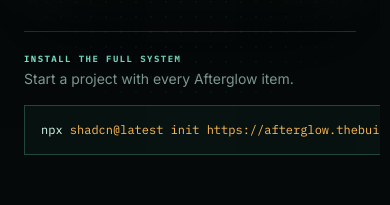
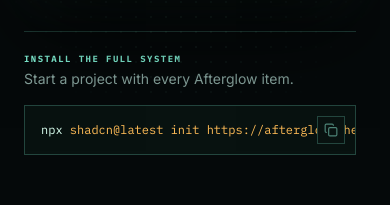
Before and after one commit to thebuilder/afterglow, a Next.js app: page / in a window 390 px wide. Shown: the part 1015-1220 px from the top of the page. Built offline with nearby package versions, Linux system fonts and the light colour scheme.

Commit message:
fix: contain install command on mobile

```diff
--- a/components/copy-command.tsx
+++ b/components/copy-command.tsx
@@ -12,7 +12,7 @@
 }) {
   return (
     <div
-      className={cn("border border-line bg-panel-sunken", className)}
+      className={cn("min-w-0 border border-line bg-panel-sunken", className)}
       data-slot="copy-command"
     >
       <Highlighted html={html} label={`Copy: ${text}`} text={text} />
```
